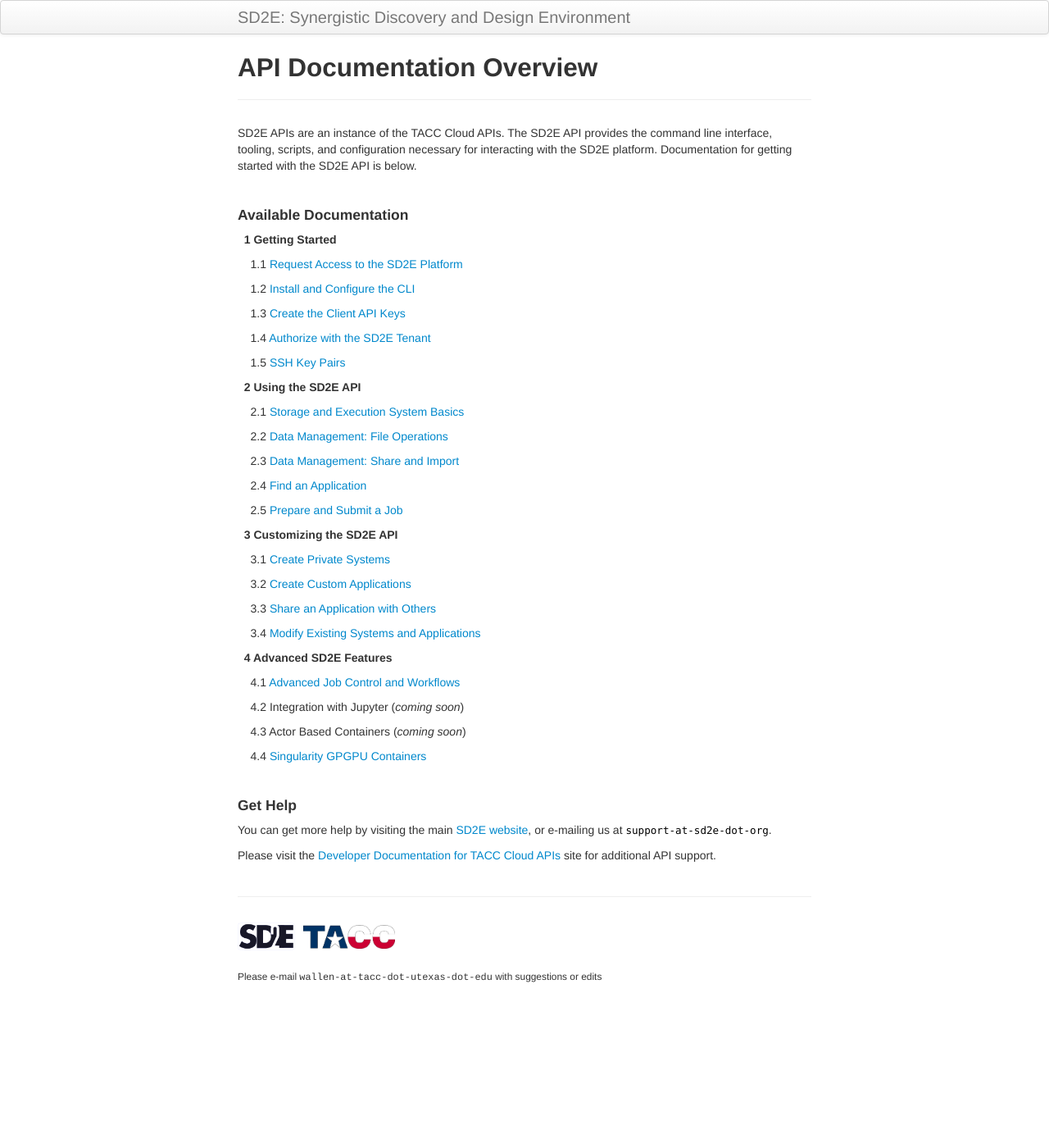
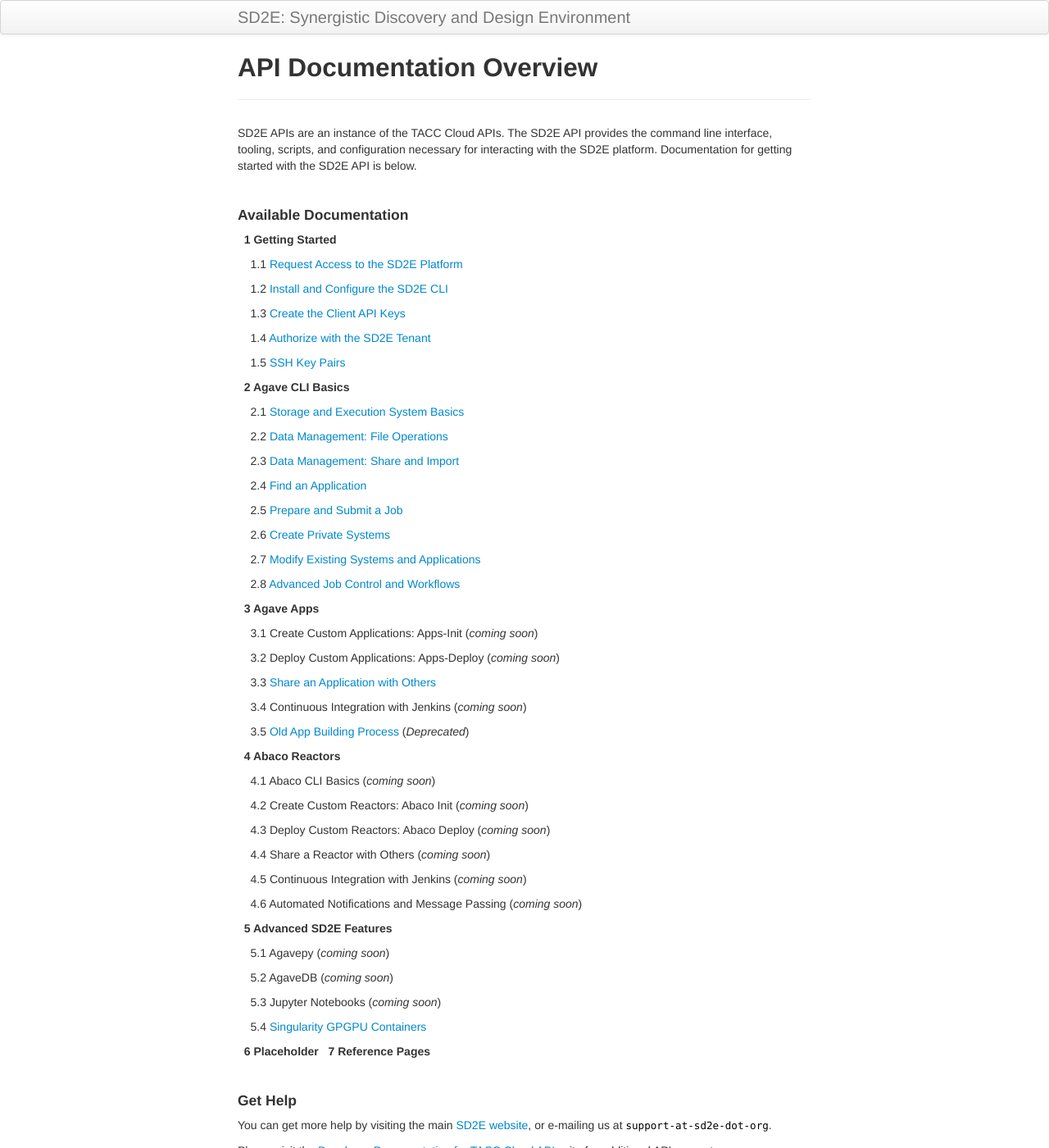
Before and after one commit to SD2E/api-user-guide, a Jekyll site: the page built from index.md, in a window 1280 px wide and 1400 px high. Shown: the whole window at 82% size. Built offline with Jekyll 4.4.1, drawn with Linux system fonts in a browser that asks for light colours.

Commit message:
index.md

```diff
--- a/index.md
+++ b/index.md
@@ -23,7 +23,8 @@ the SD2E platform. Documentation for getting started with the SD2E API is below.
 
 &nbsp;&nbsp;&nbsp;&nbsp;1.5 [SSH Key Pairs](docs/ssh_keys.md)
 
-&nbsp;&nbsp;**2 Using the SD2E API**
+
+&nbsp;&nbsp;**2 Agave CLI Basics**
 
 &nbsp;&nbsp;&nbsp;&nbsp;2.1 [Storage and Execution System Basics](docs/systems_basics.md)
 
@@ -35,26 +36,54 @@ the SD2E platform. Documentation for getting started with the SD2E API is below.
 
 &nbsp;&nbsp;&nbsp;&nbsp;2.5 [Prepare and Submit a Job](docs/submit_job.md)
 
-&nbsp;&nbsp;**3 Customizing the SD2E API**
+&nbsp;&nbsp;&nbsp;&nbsp;2.6 [Create Private Systems](docs/create_systems.md)
 
-&nbsp;&nbsp;&nbsp;&nbsp;3.1 [Create Private Systems](docs/create_systems.md)
+&nbsp;&nbsp;&nbsp;&nbsp;2.7 [Modify Existing Systems and Applications](docs/modify.md)
 
-&nbsp;&nbsp;&nbsp;&nbsp;3.2 [Create Custom Applications](docs/create_app.md)
+&nbsp;&nbsp;&nbsp;&nbsp;2.8 [Advanced Job Control and Workflows](docs/advanced_job.md)
+
+
+&nbsp;&nbsp;**3 Agave Apps**
+
+&nbsp;&nbsp;&nbsp;&nbsp;3.1 Create Custom Applications: Apps-Init (*coming soon*)
+
+&nbsp;&nbsp;&nbsp;&nbsp;3.2 Deploy Custom Applications: Apps-Deploy (*coming soon*)
 
 &nbsp;&nbsp;&nbsp;&nbsp;3.3 [Share an Application with Others](docs/share_app.md)
 
-&nbsp;&nbsp;&nbsp;&nbsp;3.4 [Modify Existing Systems and Applications](docs/modify.md)
+&nbsp;&nbsp;&nbsp;&nbsp;3.4 Continuous Integration with Jenkins (*coming soon*)
 
-&nbsp;&nbsp;**4 Advanced SD2E Features**
+&nbsp;&nbsp;&nbsp;&nbsp;3.5 [Old App Building Process](docs/create_app.md) (*Deprecated*)
 
-&nbsp;&nbsp;&nbsp;&nbsp;4.1 [Advanced Job Control and Workflows](docs/advanced_job.md)
 
-&nbsp;&nbsp;&nbsp;&nbsp;4.2 Integration with Jupyter (*coming soon*)
+&nbsp;&nbsp;**4 Abaco Reactors**
 
-&nbsp;&nbsp;&nbsp;&nbsp;4.3 Actor Based Containers (*coming soon*)
+&nbsp;&nbsp;&nbsp;&nbsp;4.1 Abaco CLI Basics (*coming soon*)
 
-&nbsp;&nbsp;&nbsp;&nbsp;4.4 [Singularity GPGPU Containers](docs/singularity_gpu_01.md)
+&nbsp;&nbsp;&nbsp;&nbsp;4.2 Create Custom Reactors: Abaco Init (*coming soon*)
 
+&nbsp;&nbsp;&nbsp;&nbsp;4.3 Deploy Custom Reactors: Abaco Deploy (*coming soon*)
+
+&nbsp;&nbsp;&nbsp;&nbsp;4.4 Share a Reactor with Others (*coming soon*)
+
+&nbsp;&nbsp;&nbsp;&nbsp;4.5 Continuous Integration with Jenkins (*coming soon*)
+
+&nbsp;&nbsp;&nbsp;&nbsp;4.6 Automated Notifications and Message Passing (*coming soon*)
+
+
+&nbsp;&nbsp;**5 Advanced SD2E Features**
+
+&nbsp;&nbsp;&nbsp;&nbsp;5.1 Agavepy (*coming soon*)
+
+&nbsp;&nbsp;&nbsp;&nbsp;5.2 AgaveDB (*coming soon*)
+
+&nbsp;&nbsp;&nbsp;&nbsp;5.3 Jupyter Notebooks (*coming soon*)
+
+&nbsp;&nbsp;&nbsp;&nbsp;5.4 [Singularity GPGPU Containers](docs/singularity_gpu_01.md)
+
+
+&nbsp;&nbsp;**6 Placeholder**
+&nbsp;&nbsp;**7 Reference Pages**
 
 
 
```
Also changed, not shown: other parts of index.md (+1 -1 lines).
